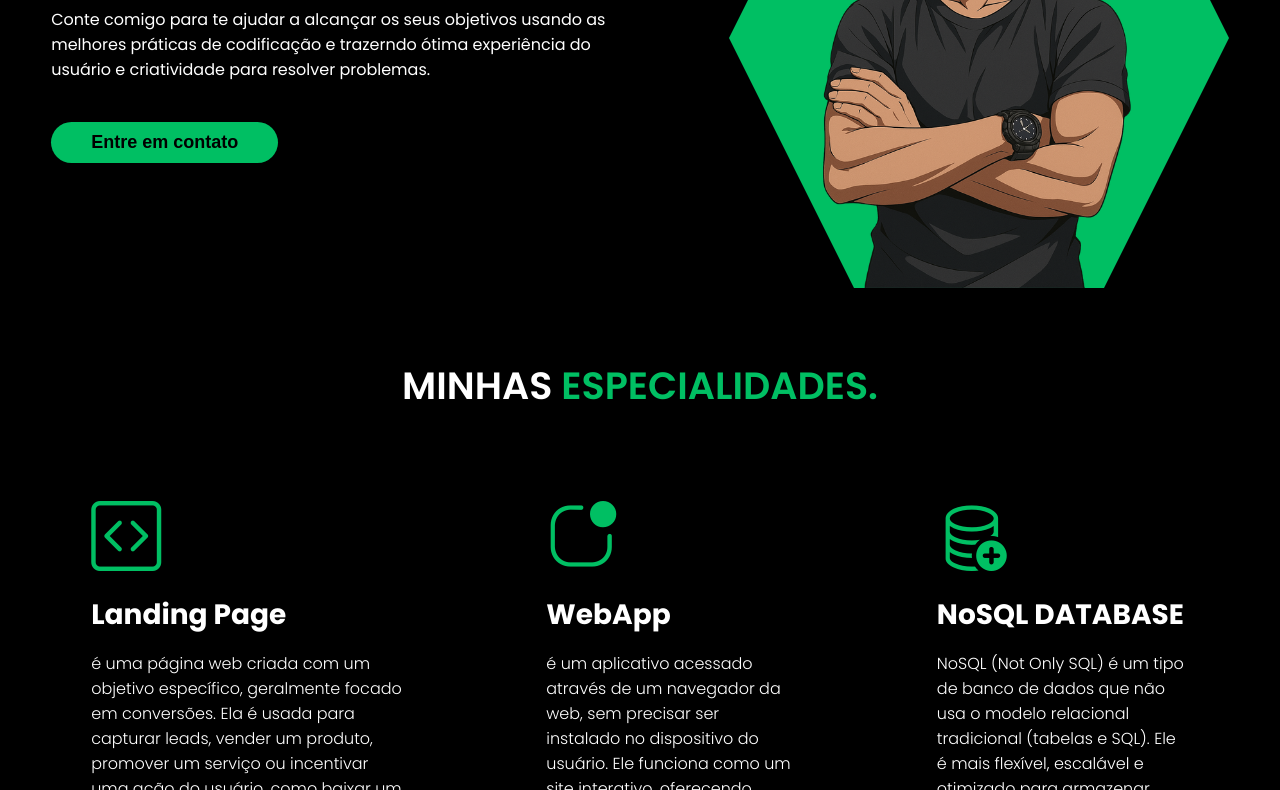
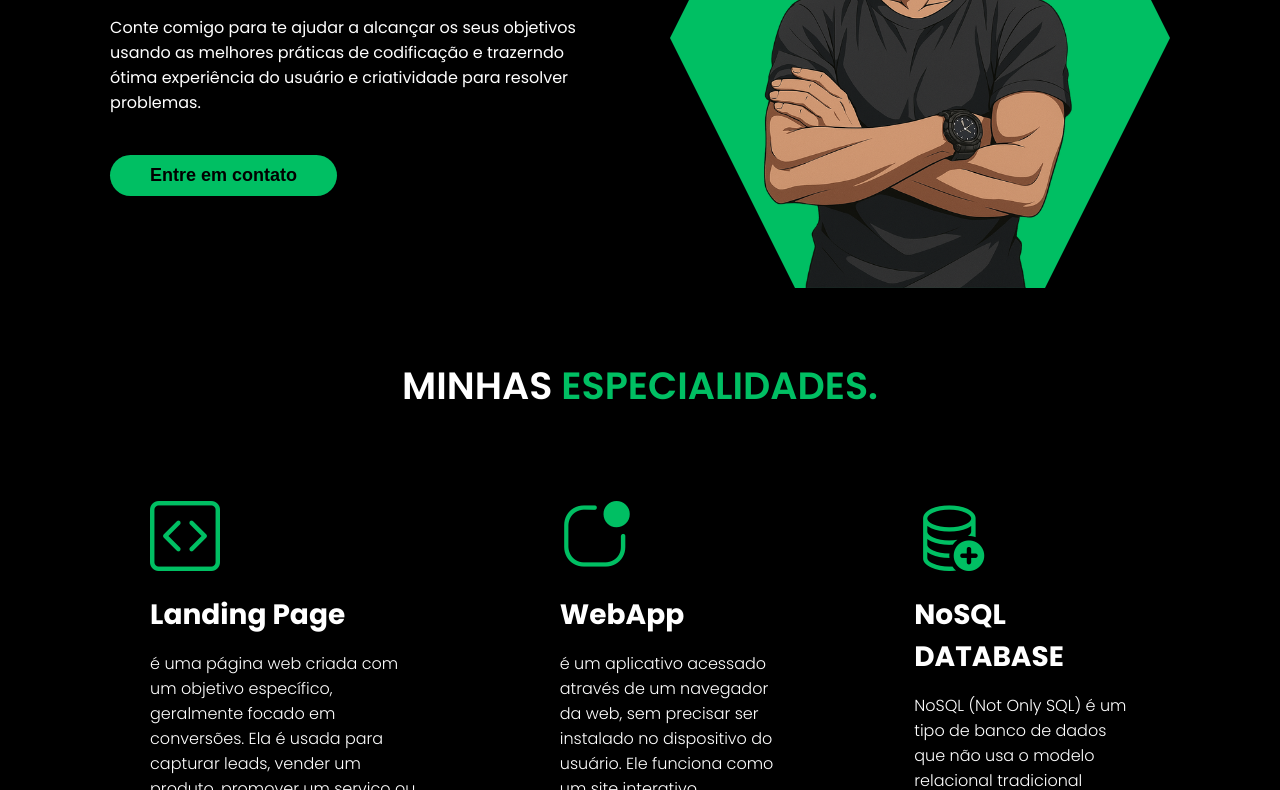
Before and after one commit to Rafaelsimas/portfoliorafa, a plain HTML site: page index.html in a window 1280 px wide. Shown: the part 467-1257 px from the top of the page. Drawn offline with nearby package versions, Linux system fonts and the light colour scheme.

Commit message:
Ajuste no flex

```diff
--- a/css/style.css
+++ b/css/style.css
@@ -33,6 +33,9 @@ form input[type="submit"]:hover {
 
 .flex {
   display: flex;
+
+  width: 90%;
+  margin-inline: auto;
 }
 
 .btn-contato button {
```
